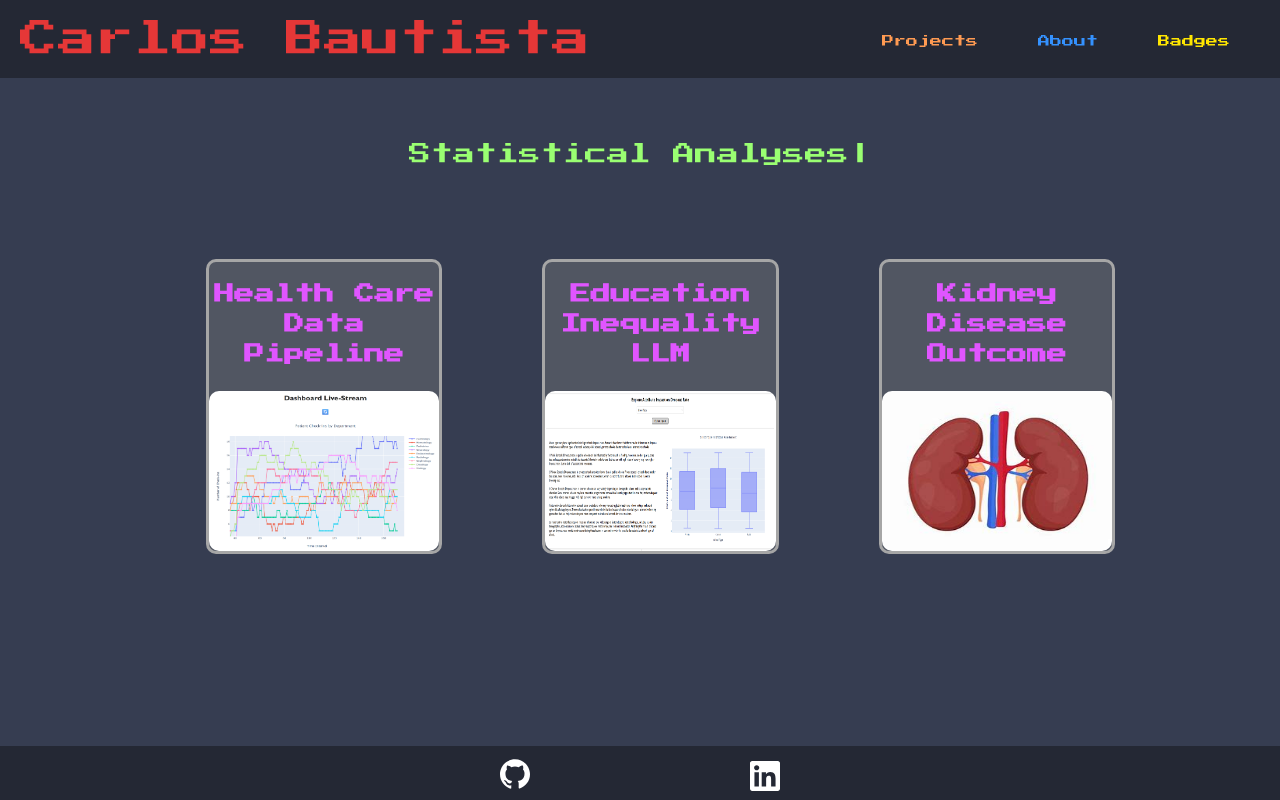
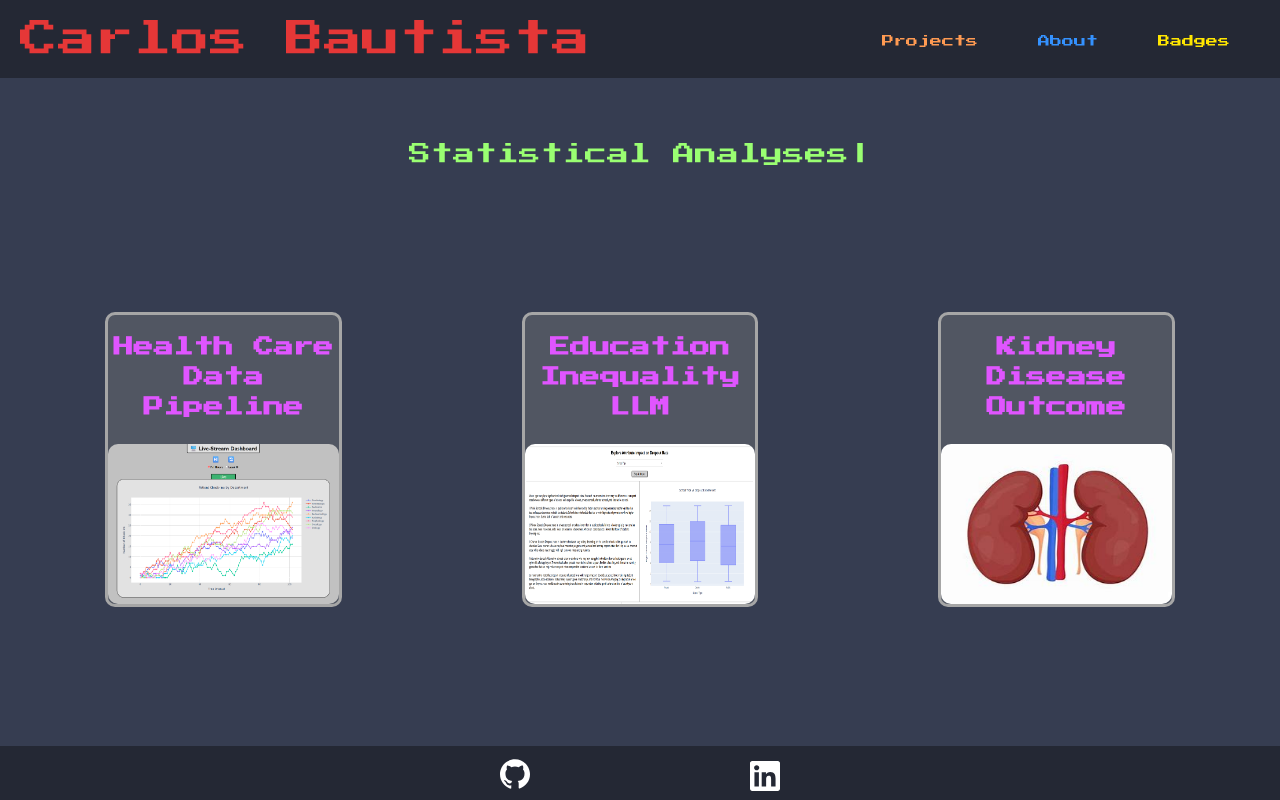
Before and after one commit to CxLos/CxLos-Portfolio, a React (Create React App) app in the folder cxlos20-portfolio/: page / in a window 1280 px wide. Built offline with nearby package versions, Linux system fonts and the light colour scheme.

Commit message:
updated projects page styling

```diff
--- a/cxlos20-portfolio/src/App.css
+++ b/cxlos20-portfolio/src/App.css
@@ -318,43 +318,64 @@ a {
 .projects {
   display: flex;
   justify-content: center;
+  align-items: center;
   flex-direction: column;
+
+  height: 100%;
+  margin: 0px 0px 0px 0px;
+  padding: 0px 0px 0px 0px;
+}
+
+.project-title {
+  display: flex;
+  justify-content: center;
+  align-items: center;
+  flex-direction: column;
+
+  width: 98%;
+  margin: 0px 0px 0px 0px;
   margin: 0px 0px 0px 0px;
 }
 
-.projects2 {
+.projects3 {
+  display: flex;
+  justify-content: center;
+  align-items: center;
+  flex-direction: row;
+
+  width: 100%;
+  height: 65vh;
+  padding: 0px 0px 0px 0px;
+  margin: 0px 0px 0px 0px;
+}
+
+.projects3 div:active {
+  transform: translateY(5px);
+}
+
+/* .projects3 {
   display: flex;
   justify-content: center;
   flex-direction: row;
-  padding: 0px 0px 0px 0px;
-  margin: -20px 0px 0px 0px;
-}
-
-.projects2 div:active {
-  transform: translateY(5px);
-}
-
-.projects3 {
-  /* display: flex;
-  justify-content: center;
-  flex-direction: row; */
   padding: 10px 0px 10px 0px;
-  /* margin: 10px 0px 10px 0px; */
-  /* border: 3px solid; */
-}
+  margin: 10px 0px 10px 0px;
+  border: 3px solid;
+} */
 
 .p-border {
   display: flex;
   flex-direction: row;
   justify-content: space-evenly;
+  justify-content: center;
   align-items: center;
   align-content: center;
   align-self: center;
   /* border: 4px solid; */
   border-radius: 4px;
   border-color: rgb(202, 202, 202);
-  width: 60%;
-  margin: 80px 200px 30px 0px;
+  width: 100%;
+  height: 70vh;
+  margin: 0px 0px 0px 0px;
 }
 
 .ptitle {
@@ -378,7 +399,7 @@ a {
   background-color: rgb(81, 86, 98);
   justify-content: center;
   width: 12vw;
-  height: auto;
+  height: 100%;
   text-align: center;
   /* padding: 0px 20px 0px 20px; */
   margin: 0px 80px 0px 80px;
@@ -399,8 +420,8 @@ a {
   width: 18vw;
   height: auto;
   text-align: center;
-  /* padding: 0px 20px 0px 20px; */
-  margin: 0px 50px 0px 50px;
+
+  margin: 0px 90px 0px 90px;
   padding: 0px 0px 0px 0px;
   font-size: 12px;
   text-decoration: none;
--- a/cxlos20-portfolio/src/components/pages/about.js
+++ b/cxlos20-portfolio/src/components/pages/about.js
@@ -72,6 +72,7 @@ export default About;
 
 // eval "$(ssh-agent -s)" # Start the SSH agent
 // ssh-add ~/.ssh/id_ed25519 # add private key
+// ssh-add ~/.ssh/id_rsa # permanently add key
 // ssh-add -l # list the keys in memory to confirm the correct key is added
 
 // cat ~/.ssh/id_ed25519.pub # Copy this public key and add it to your GitHub account under Settings > SSH and GPG
--- a/cxlos20-portfolio/src/components/pages/data.js
+++ b/cxlos20-portfolio/src/components/pages/data.js
@@ -34,13 +34,16 @@ const AnimatedTypingText = () => {
 const Data = () => {
     return(
         <div className='projects'>
-            <header>
-                {/* <h1>Projects Coming Soon!</h1> */}
-                <AnimatedTypingText />
-            </header>
 
-            <div className='p-border'>
-                <div className="projects2">
+            <div className='project-title'>
+               <header>
+                    {/* <h1>Projects Coming Soon!</h1> */}
+                    <AnimatedTypingText />
+                </header>
+            </div>
+
+            {/* <div className='p-border'> */}
+                <div className="projects3">
 
                     <div className="p-box2">
                         <a href="https://patient-check-in-stream-c57db50559ba.herokuapp.com/">
@@ -76,7 +79,7 @@ const Data = () => {
                     </div>
 
                 </div>
-            </div>
+            {/* </div> */}
 
             {/* <div className='p-border'>
                 <div className="projects2">
```
Also changed, not shown: cxlos20-portfolio/src/components/pages/screenshots/224523.png.
